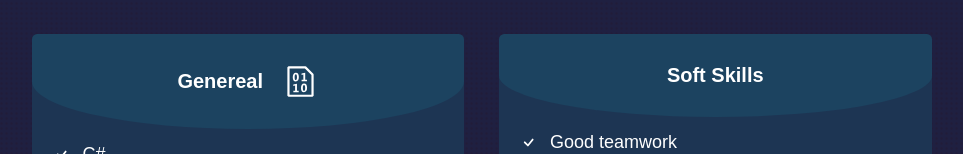
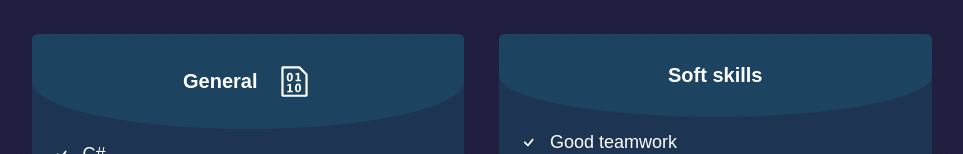
Before and after one commit to FyeCobain/FyeCobain.github.io, a React (Vite) app: page / in a window 1280 px wide. Shown: the part 1799-1953 px from the top of the page, without its empty margins (166-1129 px from the left). Built offline with nearby package versions, Linux system fonts and the light colour scheme.

Commit message:
Skills texts improved

```diff
--- a/src/components/aboutMe/skills/SkillsContainer.tsx
+++ b/src/components/aboutMe/skills/SkillsContainer.tsx
@@ -56,7 +56,7 @@ export default function SkillsContainer() {
       <div className="skills-parent-container">
         <Skill title="Frontend" icon={ <GrHtml5 /> } skillsArray={ skills[0] } />
         <Skill title="Backend" icon={ <FaNodeJs /> } skillsArray={ skills[1] } />
-        <Skill title="Genereal" icon={ <VscFileBinary /> } skillsArray={ skills[2] } />
+        <Skill title="General" icon={ <VscFileBinary /> } skillsArray={ skills[2] } />
         <Skill title={ t('skills.softSkills') } skillsArray={ skills[3] } />
       </div>
     </div>
--- a/src/i18n.ts
+++ b/src/i18n.ts
@@ -34,7 +34,7 @@ export default i18n
           },
           skills: {
             value: 'Skills',
-            softSkills: 'Soft Skills',
+            softSkills: 'Soft skills',
             advancedRegex: 'Advanced Regex',
             teamwork: 'Good teamwork',
             creative: 'Creative',
@@ -72,7 +72,7 @@ export default i18n
           },
           skills: {
             value: 'Habilidades',
-            softSkills: 'Habilidades blandas',
+            softSkills: 'Habilidades suaves',
             advancedRegex: 'Regex avanzado',
             teamwork: 'Buen trabajo en equipo',
             creative: 'Creatividad',
@@ -80,8 +80,8 @@ export default i18n
             organized: 'Organización',
             critical: 'Pensamiento crítico',
             logical: 'Pensamiento logico-matemático',
-            time: 'Gestión de tiempo',
-            troubleshooting: 'Facilidad para la resolución de problemas',
+            time: 'Gestión del tiempo',
+            troubleshooting: 'Resolución de problemas',
           },
         },
       },
```
